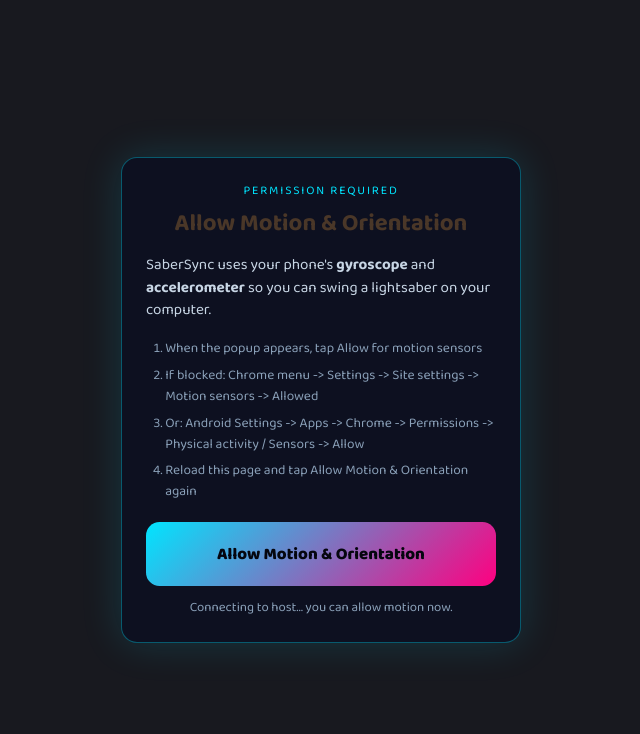
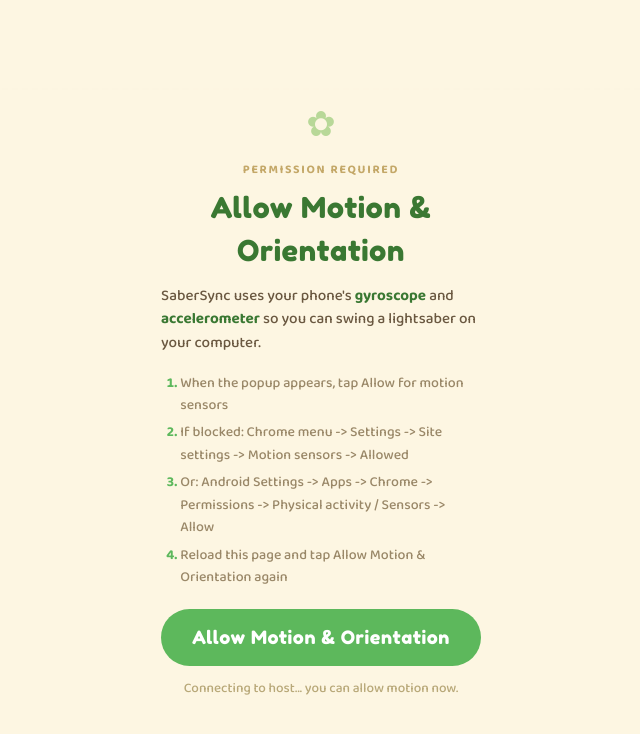
Before and after one commit to Kesa1810/JamHacks, a React (Vite) app: page /controller/1 in a window 1280 px wide. Shown: the top 734 px of the page, without its empty margins (319-959 px from the left). Built offline with nearby package versions, Linux system fonts and the light colour scheme; no server answers.

Commit message:
bug fixes

```diff
--- a/src/Menu.tsx
+++ b/src/Menu.tsx
@@ -11,7 +11,7 @@
     console.log(`${action} clicked`);
   };
 
-  const menuOptions = ['play / resume', 'choose map', 'settings', 'stats', 'credits', 'exit'];
+  const menuOptions = ['play / resume', 'choose map', 'settings', 'stats', 'exit'];
   const sparkles = Array.from({ length: 28 }, (_, index) => ({
     id: index,
     top: `${4 + (index * 5) % 86}%`,
--- a/src/components/MotionPermissionModal.css
+++ b/src/components/MotionPermissionModal.css
@@ -1,90 +1,140 @@
+/* Animal Crossing permission modal — warm cream, no gradients, no container box */
+
 .motion-modal-backdrop {
   position: fixed;
   inset: 0;
   z-index: 1000;
-  display: grid;
-  place-items: center;
-  padding: 1.25rem;
-  background: rgba(5, 6, 15, 0.92);
-  backdrop-filter: blur(6px);
+  display: flex;
+  flex-direction: column;
+  align-items: center;
+  justify-content: center;
+  padding: 1.5rem;
+  background: rgba(253,246,227,0.97);
+  overflow-y: auto;
 }
 
+/* no .motion-modal box — content floats directly on the warm backdrop */
 .motion-modal {
-  width: min(100%, 400px);
+  width: min(100%, 380px);
   max-height: 90vh;
   overflow-y: auto;
-  padding: 1.5rem;
-  border-radius: 1rem;
-  background: #0d1020;
-  border: 1px solid rgba(0, 229, 255, 0.35);
-  box-shadow: 0 0 40px rgba(0, 229, 255, 0.15);
   text-align: center;
+  display: flex;
+  flex-direction: column;
+  align-items: center;
+  gap: 0;
+}
+
+/* decorative leaf top */
+.motion-modal::before {
+  content: '✿';
+  font-size: 2.2rem;
+  color: #b8d898;
+  margin-bottom: 0.5rem;
+  display: block;
 }
 
 .modal-eyebrow {
-  margin: 0 0 0.35rem;
+  margin: 0 0 0.4rem;
+  font-family: 'Baloo 2', sans-serif;
   font-size: 0.75rem;
-  letter-spacing: 0.15em;
+  font-weight: 700;
+  letter-spacing: .14em;
   text-transform: uppercase;
-  color: #00e5ff;
+  color: #c4a868;
 }
 
 .motion-modal h2 {
-  margin: 0 0 0.75rem;
-  font-size: 1.5rem;
+  margin: 0 0 0.8rem;
+  font-family: 'Fredoka One', cursive;
+  font-size: 1.8rem;
+  color: #3a7832;
+  letter-spacing: .02em;
 }
 
 .modal-body {
   margin: 0 0 1rem;
-  color: #c8d6e5;
+  font-family: 'Baloo 2', sans-serif;
+  color: #6a5840;
   font-size: 0.95rem;
-  line-height: 1.5;
+  font-weight: 500;
+  line-height: 1.55;
   text-align: left;
+  max-width: 320px;
+}
+
+.modal-body strong {
+  color: #3a7832;
 }
 
 .modal-warning {
-  margin: 0 0 0.75rem;
-  padding: 0.65rem 0.75rem;
-  border-radius: 0.5rem;
-  background: rgba(255, 107, 138, 0.1);
-  border: 1px solid rgba(255, 107, 138, 0.25);
-  color: #ff8fa8;
-  font-size: 0.85rem;
+  margin: 0 0 0.85rem;
+  padding: 0.6rem 0;
+  border-top: 2px dashed #e8b898;
+  border-bottom: 2px dashed #e8b898;
+  color: #c84838;
+  font-family: 'Baloo 2', sans-serif;
+  font-size: 0.88rem;
+  font-weight: 600;
   text-align: left;
   line-height: 1.45;
+  max-width: 320px;
+  width: 100%;
 }
 
 .modal-steps {
   margin: 0 0 1.25rem;
   padding-left: 1.2rem;
   text-align: left;
-  color: #8aa0b8;
-  font-size: 0.85rem;
-  line-height: 1.55;
+  font-family: 'Baloo 2', sans-serif;
+  color: #9a8868;
+  font-size: 0.88rem;
+  font-weight: 500;
+  line-height: 1.6;
+  max-width: 320px;
+  width: 100%;
 }
 
 .modal-steps li + li {
-  margin-top: 0.35rem;
+  margin-top: 0.3rem;
+}
+
+.modal-steps li::marker {
+  color: #5db85c;
+  font-weight: 700;
 }
 
 .modal-allow-btn {
   width: 100%;
-  padding: 1.15rem 1.25rem;
+  max-width: 320px;
+  padding: 1.1rem 1.25rem;
   border: none;
-  border-radius: 0.85rem;
-  background: linear-gradient(135deg, #00e5ff, #ff0080);
-  color: #05060f;
-  font-weight: 800;
-  font-size: 1.05rem;
+  border-radius: 999px;
+  background: #5db85c;
+  color: #fff;
+  font-family: 'Fredoka One', cursive;
+  font-size: 1.15rem;
+  letter-spacing: .03em;
   touch-action: manipulation;
+  cursor: pointer;
+  transition: background .15s, transform .1s;
+}
+
+.modal-allow-btn:hover {
+  background: #4aa84a;
+  transform: scale(1.03);
 }
 
 .modal-allow-btn:disabled {
   opacity: 0.45;
+  cursor: not-allowed;
+  transform: none;
 }
 
 .modal-hint {
-  margin: 0.75rem 0 0;
-  color: #8aa0b8;
-  font-size: 0.82rem;
+  margin: 0.85rem 0 0;
+  font-family: 'Baloo 2', sans-serif;
+  color: #b8a878;
+  font-size: 0.84rem;
+  font-weight: 500;
 }
--- a/src/game/RhythmGame.tsx
+++ b/src/game/RhythmGame.tsx
@@ -259,6 +259,14 @@
   pausedRef.current     = paused
   pausePanelRef.current = pausePanel
 
+  // Stop audio when the component unmounts (e.g. controller disconnects mid-game)
+  useEffect(() => {
+    return () => {
+      audioRef.current?.pause()
+      cancelAnimationFrame(rafRef.current)
+    }
+  }, [])
+
   useEffect(() => {
     fetch('/beatmap.json')
       .then((r) => r.json())
@@ -339,8 +347,25 @@
       if (swing) processSwing()
     }
 
+    const onPause = () => {
+      if (phaseRef.current !== 'playing') return
+      if (pausedRef.current) {
+        // resume
+        audioRef.current?.play()
+        setPaused(false)
+      } else {
+        audioRef.current?.pause()
+        setPaused(true)
+        setPausePanel('menu')
+      }
+    }
+
     socket.on('motion', onMotion)
-    return () => { socket.off('motion', onMotion) }
+    socket.on('pause-game', onPause)
+    return () => {
+      socket.off('motion', onMotion)
+      socket.off('pause-game', onPause)
+    }
   }, [socketRef, connected, processSwing])
 
   // -- Settings updaters -------------------------------------------------------
@@ -534,15 +559,12 @@
     const screenLeft = clamp(50 + s.tiltX * 0.5, 14, 86)
     const screenTop  = clamp(70 - s.tiltY * 0.45, 30, 78)
 
-    const baseRotZ = clamp(s.tiltX, -75, 75)
-    const baseRotX = clamp(s.tiltY * 0.5, -45, 45)
-    const finalRotZ = swinging ? baseRotZ - 55 : baseRotZ
-    const finalRotX = swinging ? baseRotX - 10 : baseRotX
+    const rotZ = clamp(s.tiltX, -75, 75)
     const glow = 24 + Math.min(s.speed * 8, 50) + (swinging ? 30 : 0)
 
     anchor.style.left = `${screenLeft}%`
     anchor.style.top = `${screenTop}%`
-    rig.style.transform = `rotateZ(${finalRotZ}deg) rotateX(${finalRotX}deg)`
+    rig.style.transform = `rotateZ(${rotZ}deg)`
     core.style.boxShadow = `0 0 ${glow}px #f5d060`
     rig.classList.toggle('rg-saber-rig--swinging', swinging)
   }
--- a/src/pages/ControllerPage.css
+++ b/src/pages/ControllerPage.css
@@ -209,6 +209,25 @@
   font-weight: 500;
 }
 
+.pause-game-btn {
+  display: block;
+  width: calc(100% - 2rem);
+  max-width: 320px;
+  margin: 0.5rem auto 0.75rem;
+  padding: 0.9rem 1rem;
+  border: none;
+  border-radius: 999px;
+  background: #f5c842;
+  color: #4a3728;
+  font-family: 'Fredoka One', cursive;
+  font-size: 1.1rem;
+  letter-spacing: .03em;
+  touch-action: manipulation;
+  cursor: pointer;
+  transition: background .15s, transform .1s;
+}
+.pause-game-btn:hover { background: #e0b030; transform: scale(1.03); }
+
 .recalibrate-btn {
   padding: 0.5rem 1rem;
   border: 2px dashed #d8c898;
--- a/src/pages/ControllerPage.tsx
+++ b/src/pages/ControllerPage.tsx
@@ -169,6 +169,13 @@
       {motionActive && (
         <div className="motion-active-panel">
           <p className="active-label">Swing your phone - saber follows on the computer</p>
+          <button
+            type="button"
+            className="pause-game-btn"
+            onClick={() => socketRef.current?.emit('pause-game')}
+          >
+            ❚❚ Pause Game
+          </button>
           <div className="motion-actions">
             <button type="button" className="recalibrate-btn" onClick={motion.recalibrate}>
               Reset center
```
Also changed, not shown: server.mjs (+10 -0 lines).
